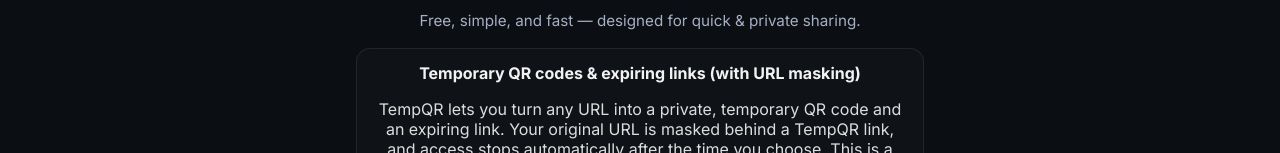
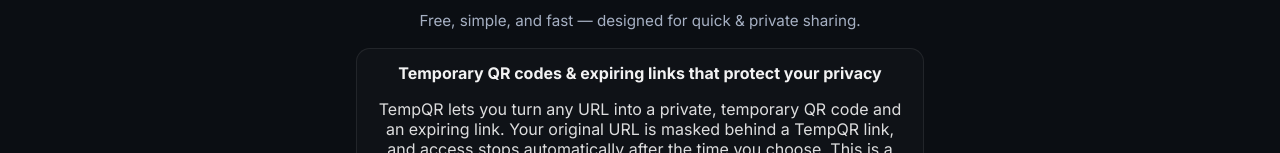
Before and after one commit to saasemail/qr-expiry-links, a website: page index.html in a window 1280 px wide. Shown: the part 859-1012 px from the top of the page. Drawn offline with Linux system fonts and the light colour scheme.

Commit message:
oglasi of

```diff
--- a/index.html
+++ b/index.html
@@ -383,7 +383,7 @@
 </section>
 
 
-    <!-- Adsterra Banner 320x50 -->
+    <!-- Adsterra Banner 320x50
     <div aria-label="Advertisement" style="width:100%; display:block;">
       <div style="max-width: 320px; margin: 14px auto; text-align:center;">
         <script>
@@ -398,6 +398,7 @@
         <script src="https://www.highperformanceformat.com/ba7916ade6aa2b3462d9c63a04e93ffd/invoke.js"></script>
       </div>
     </div>
+  -->
 
     <section class="benefits" aria-label="Benefits">
       <div class="benefit">
@@ -416,7 +417,7 @@
 <p class="benefits-note">Free, simple, and fast — designed for quick &amp; private sharing.</p>
 
 <section class="seo-explainer" aria-label="SEO description">
-  <h2>Temporary QR codes &amp; expiring links (with URL masking)</h2>
+  <h2>Temporary QR codes &amp; expiring links that protect your privacy</h2>
   <p>
     TempQR lets you turn any URL into a private, temporary QR code and an expiring link.
     Your original URL is masked behind a TempQR link, and access stops automatically after the time you choose.
@@ -516,13 +517,14 @@
     </div>
   </footer>
 
-  <!-- Adsterra Native Banner bottom -->
+  <!-- Adsterra Native Banner bottom
   <div id="ad-top" aria-label="Advertisement" style="width:100%; display:block;">
     <div style="max-width: 1100px; margin: 0 auto; padding: 8px 16px;">
       <script async="async" data-cfasync="false" src="https://pl28430936.effectivegatecpm.com/04967c1b7abd898a3451fedeba4f822c/invoke.js"></script>
       <div id="container-04967c1b7abd898a3451fedeba4f822c"></div>
     </div>
   </div>
+-->
 
   <!-- Minimal modal JS (does not touch ui.js) -->
   <script>
```
